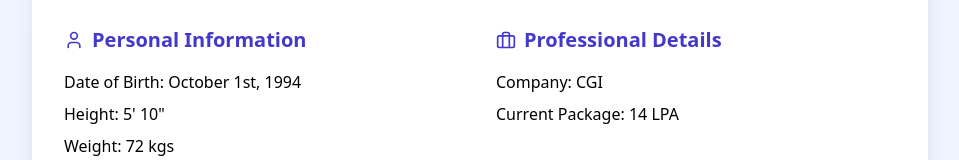
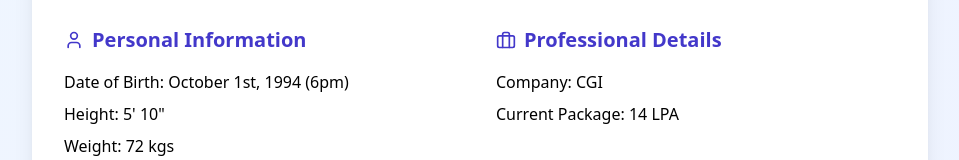
Before and after one commit to learning-org-2565/biodata, a React (Vite) app: page / in a window 1280 px wide. Shown: the part 230-390 px from the top of the page, without its empty margins (160-1119 px from the left). Built offline with nearby package versions, Linux system fonts and the light colour scheme.

Commit message:
Update App.tsx

```diff
--- a/src/App.tsx
+++ b/src/App.tsx
@@ -23,7 +23,7 @@ function App() {
                 <User size={20} /> Personal Information
               </h2>
               <div className="space-y-2">
-                <p><span className="font-medium">Date of Birth:</span> October 1st, 1994</p>
+                <p><span className="font-medium">Date of Birth:</span> October 1st, 1994 (6pm)</p>
                 <p><span className="font-medium">Height:</span> 5' 10"</p>
                 <p><span className="font-medium">Weight:</span> 72 kgs</p>
                 <p><span className="font-medium">Blood Group:</span> O+ve</p>
```
